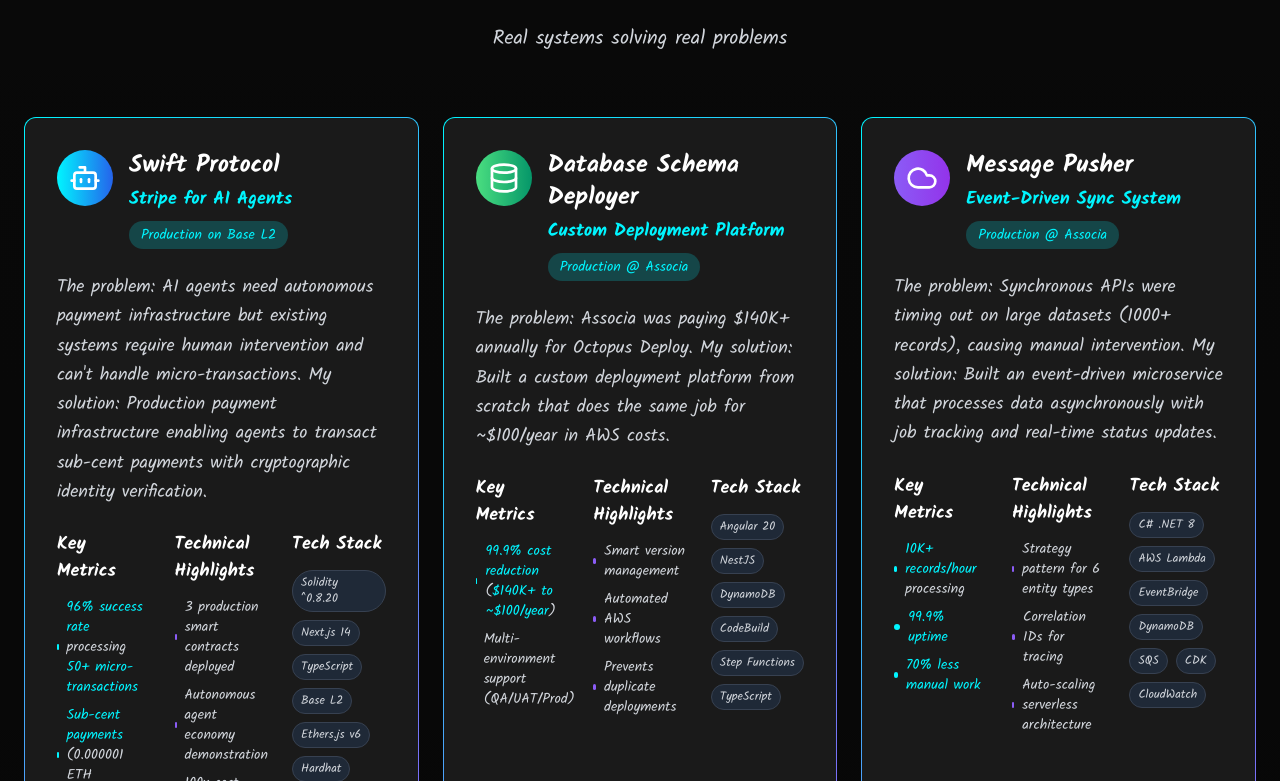
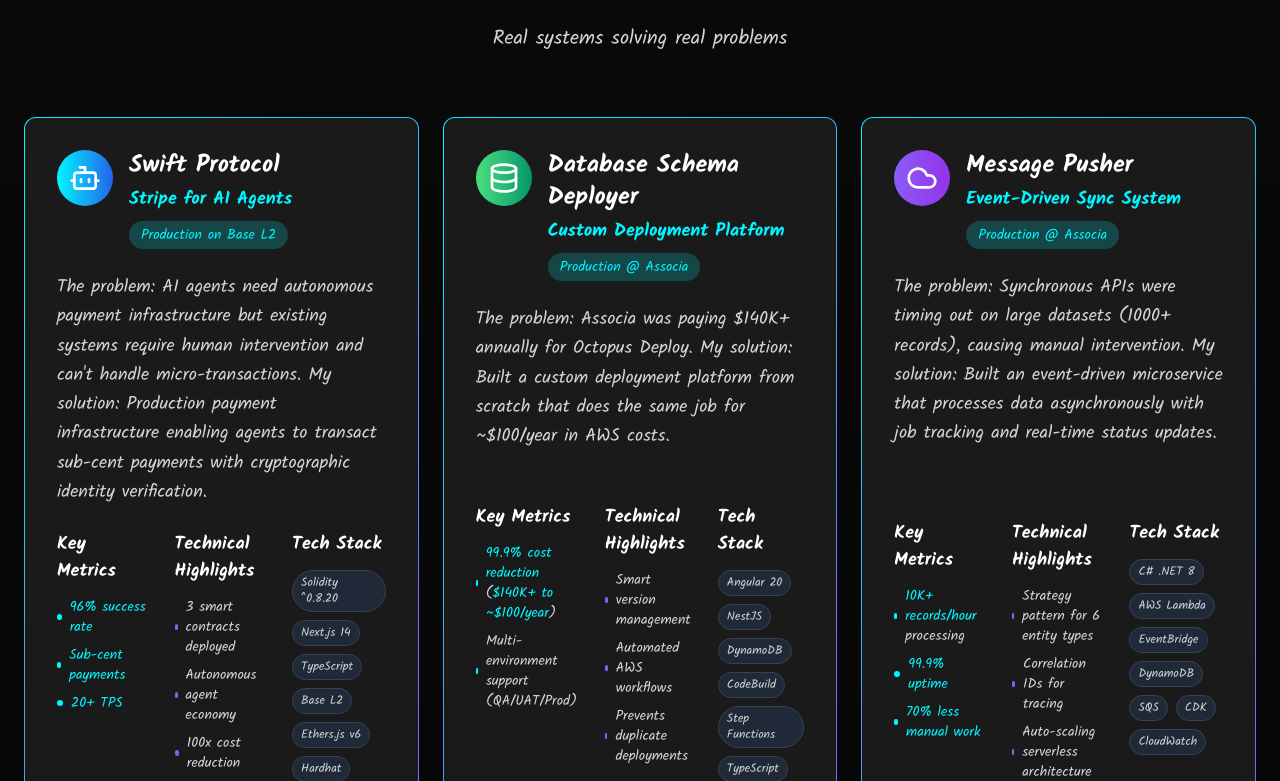
Before and after one commit to nikdmello/website, a Next.js app: page / in a window 1280 px wide. Shown: the part 919-1700 px from the top of the page. Built offline with nearby package versions, Linux system fonts and the light colour scheme.

Commit message:
fix: align project card sections to bottom with consistent spacing

```diff
--- a/components/Experience.tsx
+++ b/components/Experience.tsx
@@ -63,16 +63,6 @@
     metrics: '<Highlight>$140K+ saved annually</Highlight>, <Highlight>5 environments</Highlight>, <Highlight>zero deployment errors</Highlight>'
   },
   {
-    title: 'DevOps Engineer',
-    company: 'PanAgora Asset Management',
-    period: 'Sep 2022 – Mar 2023',
-    icon: <Users className="w-6 h-6" />,
-    highlights: [
-      'Implemented Jenkins CI/CD pipeline automating deployment workflows and reducing deployment errors'
-    ],
-    metrics: '80% reduction in deployment time, improved release reliability'
-  },
-  {
     title: 'BI Developer',
     company: 'ASICS Digital',
     period: 'Jan 2022 – Jul 2022',
@@ -81,6 +71,16 @@
       'Analyzed e-commerce traffic patterns driving revenue optimization through data-driven strategies'
     ],
     metrics: '10% revenue increase through data-driven optimization'
+  },
+  {
+    title: 'DevOps Engineer',
+    company: 'PanAgora Asset Management',
+    period: 'Feb 2021 – Jul 2021',
+    icon: <Users className="w-6 h-6" />,
+    highlights: [
+      'Implemented Jenkins CI/CD pipeline automating deployment workflows and reducing deployment errors'
+    ],
+    metrics: '80% reduction in deployment time, improved release reliability'
   },
   {
     title: 'Teaching Assistant',
--- a/components/Projects.tsx
+++ b/components/Projects.tsx
@@ -24,8 +24,8 @@
     description: 'The problem: AI agents need autonomous payment infrastructure but existing systems require human intervention and can\'t handle micro-transactions. My solution: Production payment infrastructure enabling agents to transact sub-cent payments with cryptographic identity verification.',
     icon: <Bot className="w-8 h-8" />,
     tech: ['Solidity ^0.8.20', 'Next.js 14', 'TypeScript', 'Base L2', 'Ethers.js v6', 'Hardhat'],
-    metrics: ['<Highlight>96% success rate</Highlight> processing <Highlight>50+ micro-transactions</Highlight>', '<Highlight>Sub-cent payments</Highlight> (0.000001 ETH minimum)', '<Highlight>20+ TPS</Highlight> targeting 1,000+ TPS'],
-    highlights: ['3 production smart contracts deployed', 'Autonomous agent economy demonstration', '100x cost reduction vs Ethereum mainnet'],
+    metrics: ['<Highlight>96% success rate</Highlight>', '<Highlight>Sub-cent payments</Highlight>', '<Highlight>20+ TPS</Highlight>'],
+    highlights: ['3 smart contracts deployed', 'Autonomous agent economy', '100x cost reduction'],
     status: 'Production on Base L2',
     gradient: 'from-cyber-blue to-blue-600'
   },
@@ -74,7 +74,7 @@
           </p>
         </motion.div>
 
-        <div className="grid grid-cols-1 lg:grid-cols-2 xl:grid-cols-3 gap-6">
+        <div className="grid grid-cols-1 lg:grid-cols-2 xl:grid-cols-3 gap-6 items-stretch">
           {projects.map((project, index) => {
             const Component = isMobile ? 'div' : motion.div
             const props = isMobile ? {} : {
@@ -88,7 +88,7 @@
             <Component
               key={index}
               {...props}
-              className="cyber-border rounded-xl p-8 bg-card-bg hover:glow-effect transition-all duration-300 group rainbow-glow"
+              className="cyber-border rounded-xl p-8 bg-card-bg hover:glow-effect transition-all duration-300 group rainbow-glow flex flex-col"
             >
               <div className="flex items-start gap-4 mb-6">
                 <div className={`p-3 rounded-full bg-gradient-to-r ${project.gradient} text-white`}>
@@ -103,10 +103,12 @@
                 </div>
               </div>
 
-              <p className="text-gray-300 mb-6 leading-relaxed">{renderHighlightedText(project.description)}</p>
+              <div className="flex-1 mb-6">
+                <p className="text-gray-300 leading-relaxed">{renderHighlightedText(project.description)}</p>
+              </div>
 
-              <div className="grid grid-cols-1 md:grid-cols-3 gap-6 mb-6">
-                <div>
+              <div className="flex flex-col md:flex-row gap-6">
+                <div className="flex-1">
                   <h4 className="text-white font-semibold mb-3">Key Metrics</h4>
                   <ul className="space-y-2">
                     {project.metrics.map((metric, i) => (
@@ -117,7 +119,7 @@
                     ))}
                   </ul>
                 </div>
-                <div>
+                <div className="flex-1">
                   <h4 className="text-white font-semibold mb-3">Technical Highlights</h4>
                   <ul className="space-y-2">
                     {project.highlights.map((highlight, i) => (
@@ -128,7 +130,7 @@
                     ))}
                   </ul>
                 </div>
-                <div>
+                <div className="flex-1">
                   <h4 className="text-white font-semibold mb-3">Tech Stack</h4>
                   <div className="flex flex-wrap gap-2">
                     {project.tech.map((tech, i) => (
```
